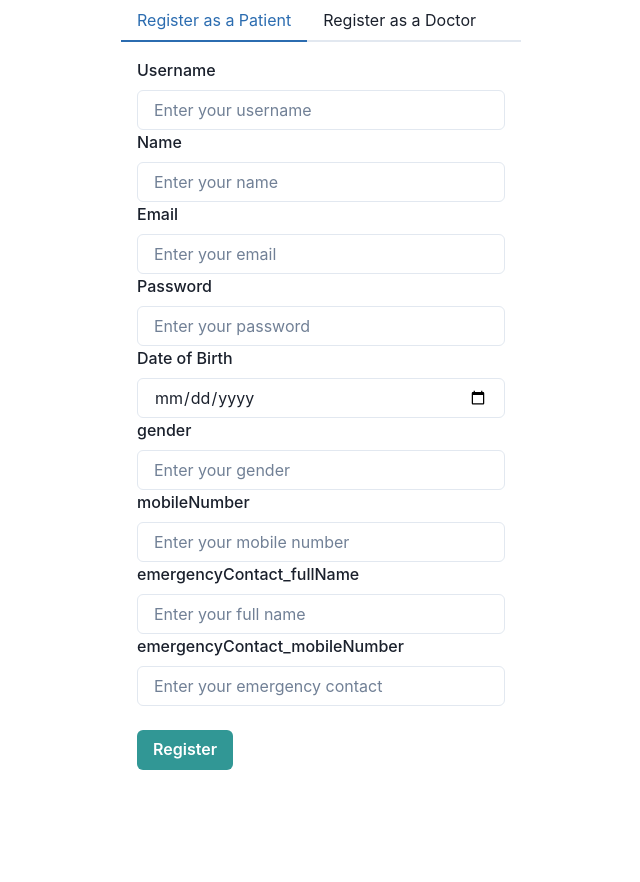
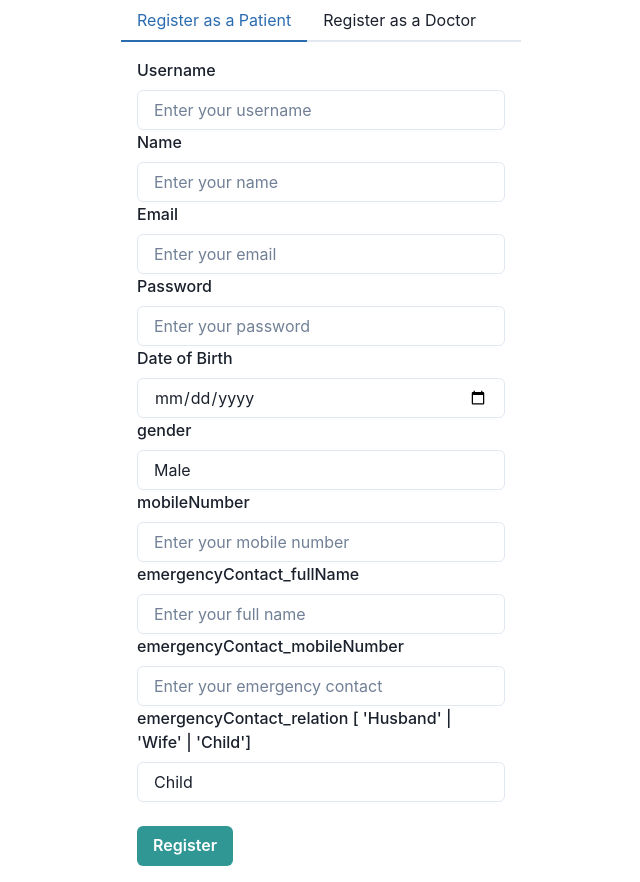
Before and after one commit to advanced-computer-lab-2023/Code-of-Duty1-Clinic, a React (Create React App) app in the folder client/: page /Register in a window 1280 px wide. Shown: the whole page, without its empty margins (319-959 px from the left). Before the commit the page ends 800 px from the top, so only its background shows below. Built offline with nearby package versions, Linux system fonts and the light colour scheme.

Commit message:
fix registration for patient fronted

```diff
--- a/client/src/pages/Register.jsx
+++ b/client/src/pages/Register.jsx
@@ -12,6 +12,7 @@ const PatientRegistrationSchema = Yup.object().shape({
   mobileNumber: Yup.string().required("mobile number is required"),
   emergencyContact_fullName: Yup.string().required("FullName is required"),
   emergencyContact_mobileNumber: Yup.string().required("Emergency mobile number is required"),
+  relation: Yup.string().required("relation is required"),
 
 });
 
@@ -29,15 +30,19 @@ const DoctorRegistrationSchema = Yup.object().shape({
 
 const Register = () => {
   const patientHandleSubmit = async (values, actions) => {
+    console.log(values);
     try {
-      const response = await fetch('your_patient_registration_api_endpoint', {
+      const response = await fetch('http://localhost:3070/auth/register/patient', {
         method: 'POST',
         headers: {
           'Content-Type': 'application/json',
         },
-        body: JSON.stringify(values),
+        body: JSON.stringify({
+          ...values, role: "Patient", birthDate: values.dateOfBirth, phone: values.mobileNumber, name: { first: values.name, last: values.name + " last" }, emergencyContact:
+            [{ name: values.emergencyContact_fullName, phone: values.emergencyContact_mobileNumber, relation: values.relation }]
+        }),
       });
-
+      console.log(response)
       if (response.ok) {
         // Registration successful
         console.log('Patient registration successful');
@@ -53,6 +58,9 @@ const Register = () => {
       actions.setSubmitting(false);
     }
   };
+
+
+
 
   const DoctorHandleSubmit = async (values, actions) => {
     try {
@@ -96,11 +104,12 @@ const Register = () => {
                 name: "",
                 email: "",
                 password: "",
-                dateOfBirth: "",
-                gender: "",
+                birthDate: "",
+                gender: "Male",
                 mobileNumber: "",
                 emergencyContact_fullName: "",
-                emergencyContact_mobileNumber: ""
+                emergencyContact_mobileNumber: "",
+                relation: "Child"
 
               }}
               validationSchema={PatientRegistrationSchema}
@@ -179,6 +188,7 @@ const Register = () => {
                       )}
                     </Field>
 
+
                     <Field name="emergencyContact_fullName">
                       {({ field, form }) => (
                         <FormControl isInvalid={form.errors.emergencyContact_fullName && form.touched.emergencyContact_fullName}>
@@ -198,7 +208,15 @@ const Register = () => {
                         </FormControl>
                       )}
                     </Field>
-
+                    <Field name="relation">
+                      {({ field, form }) => (
+                        <FormControl isInvalid={form.errors.relation && form.touched.relation}>
+                          <FormLabel htmlFor="relation">emergencyContact_relation [ 'Husband' | 'Wife' | 'Child']</FormLabel>
+                          <Input {...field} id="relation" placeholder="Enter Relation " />
+                          <FormErrorMessage>{form.errors.relation}</FormErrorMessage>
+                        </FormControl>
+                      )}
+                    </Field>
                     {/* Submit button */}
                     <Button
                       mt={6}
@@ -213,7 +231,6 @@ const Register = () => {
                 </Form>
               )}
             </Formik>
-
             <Formik
               initialValues={{
                 doctorUsername: "",
```
